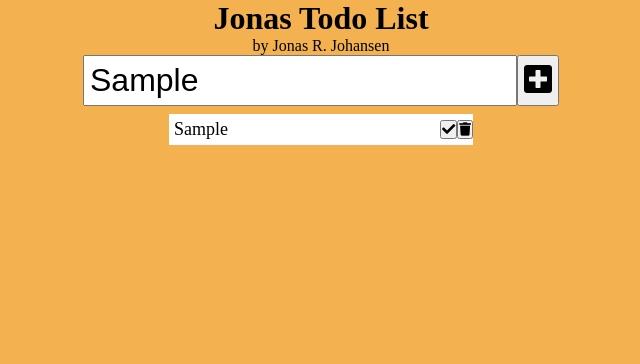
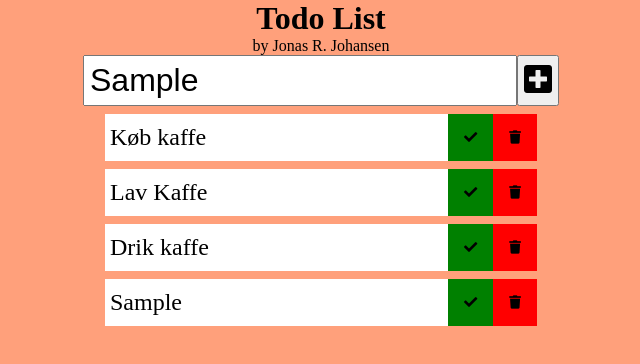
Before and after one commit to MercantecData/clientside-programmering-Nautrup, a plain HTML site: page Projekt/index.html in a window 1280 px wide. Both pictures are taken after typing "Sample" into the empty fields and a click on the button 857 px from the left and 80 px from the top of the page. Shown: the whole page, without its empty margins (319-959 px from the left). Drawn offline with Linux system fonts and the light colour scheme.

Commit message:
new updates

```diff
--- a/Projekt/index.html
+++ b/Projekt/index.html
@@ -10,8 +10,7 @@
 <body>
 
     <header>
-        <h1>Jonas Todo List</h1>
-
+        <h1>Todo List</h1>
     </header>
 
     <div class="credit">
@@ -28,6 +27,33 @@
     <div class="todo-container">
         <ul class="todo-list">
 
+            <div class="todo">
+                <li class="todo-item">Køb kaffe</li>
+                <button class="btn-complete">
+                    <i class="fas fa-check"></i>
+                </button><button class="btn-delete">
+                    <i class="fas fa-trash"></i>
+                </button>
+            </div>
+
+            <div class="todo">
+                <li class="todo-item">Lav Kaffe</li>
+                <button class="btn-complete">
+                    <i class="fas fa-check"></i>
+                </button><button class="btn-delete">
+                    <i class="fas fa-trash"></i>
+                </button>
+            </div>
+
+            <div class="todo">
+                <li class="todo-item">Drik kaffe</li>
+                <button class="btn-complete">
+                    <i class="fas fa-check"></i>
+                </button><button class="btn-delete">
+                    <i class="fas fa-trash"></i>
+                </button>
+            </div>
+
         </ul>
     </div>
 
--- a/Projekt/script.js
+++ b/Projekt/script.js
@@ -2,9 +2,10 @@ var todoInput = document.querySelector(".todo-input");
 var todoButton = document.querySelector(".todo-button");
 var todoList = document.querySelector(".todo-list");
 
-todoButton.addEventListener('click', addTodo);
+todoButton.addEventListener('click', createElement);
+todoList.addEventListener('click', todoCheck);
 
-function addTodo (event) {
+function createElement (event) {
     event.preventDefault();
 
     // Opretter et div element
@@ -24,14 +25,38 @@ function addTodo (event) {
     var complteButton = document.createElement('button');
     complteButton.innerHTML = '<i class="fas fa-check"></i>';
     complteButton.classList.add('btn-complete');
+    complteButton.addEventListener('click', function(){
+        //todoLi.style.textDecoration = "line-through";
+    })
     todoDiv.appendChild(complteButton);
 
     // Slet knap
     var deleteButton = document.createElement('button');
     deleteButton.innerHTML = '<i class="fas fa-trash"></i>';
     deleteButton.classList.add('btn-delete');
+    deleteButton.addEventListener('click', function(e){
+        // delete code here
+        // var list = document.querySelector(".todo-list");
+
+        // list.removeChild(list.childNodes[0]);
+    })
     todoDiv.appendChild(deleteButton);
 
     // Smider alt det overstående ind i vores todoList, som allerede er i vores index.html
     todoList.appendChild(todoDiv);
 }
+
+function todoCheck(e) {
+    // Finder det item vi klikker på
+    var item = e.target;
+    console.log(e.target);
+    // Laver et check på hvad den skal gøre, med det item.
+    if (item.classList[0] === 'btn-delete') {
+        var parentElement = item.parentElement;
+        parentElement.remove();
+    } else if (item.classList[0] === 'btn-complete'){
+        var parentElement = item.parentElement;
+        parentElement.classList.toggle('completed');
+        console.log(parentElement);
+    }
+}
--- a/Projekt/style.css
+++ b/Projekt/style.css
@@ -9,7 +9,7 @@ form input, form button {
 }
 
 body {
-    background-color: rgb(243, 178, 79);
+    background-color: rgb(255, 160, 123);
     Color:black;
 }
 
@@ -20,7 +20,7 @@ header, form, .todo-container, .credit {
 }
 
 .todo-list {
-    min-width: 25%;
+    min-width: 35%;
     list-style: none;
 }
 
@@ -36,4 +36,30 @@ header, form, .todo-container, .credit {
 .todo li {
     flex: 1;
     padding: 5px;
+    font-size: 1.5rem;
 }
+
+.btn-delete, .btn-complete {
+    border: none;
+    padding: 1rem;
+    cursor: pointer;
+}
+
+.btn-delete {
+    background-color: red;
+}
+
+.btn-complete {
+    background-color: green;
+}
+
+.fa-trash, .fa-check {
+    pointer-events: none;
+
+}
+
+.completed {
+    text-decoration:line-through;
+    font-weight: lighter;
+    background: rgb(152, 251, 149);
+}
```
